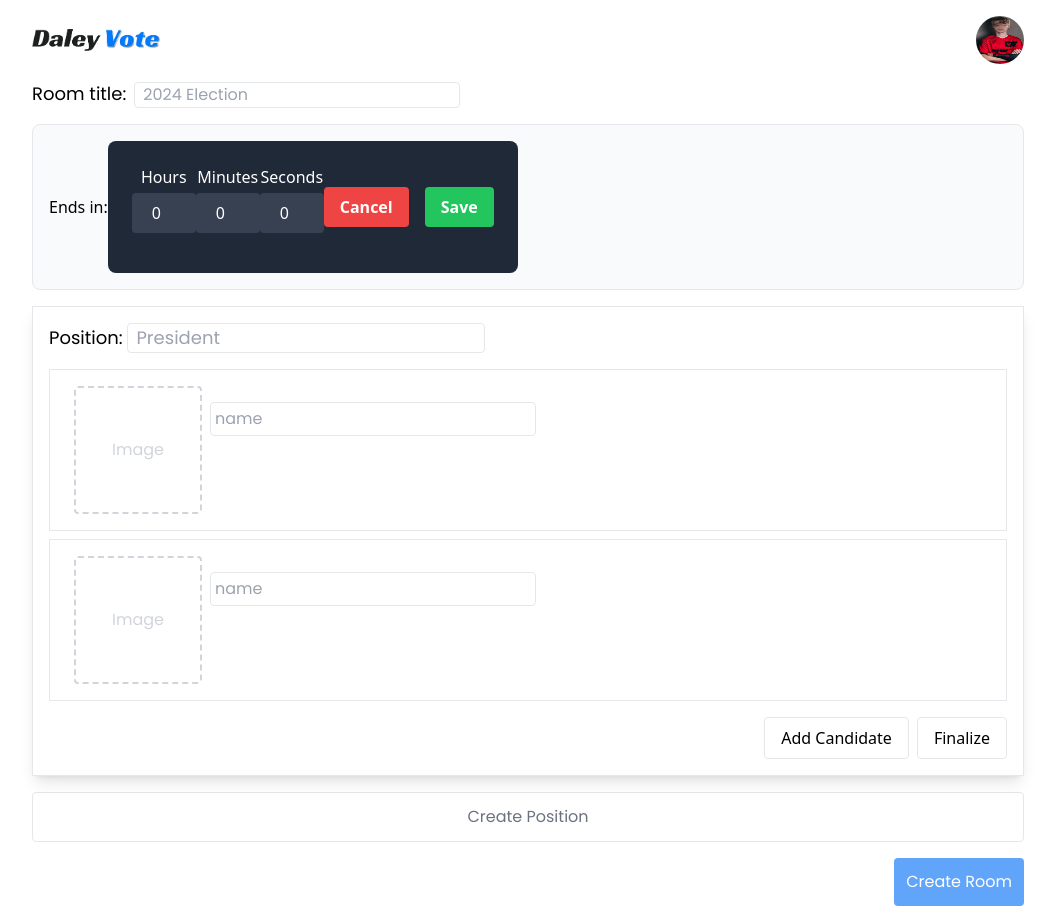
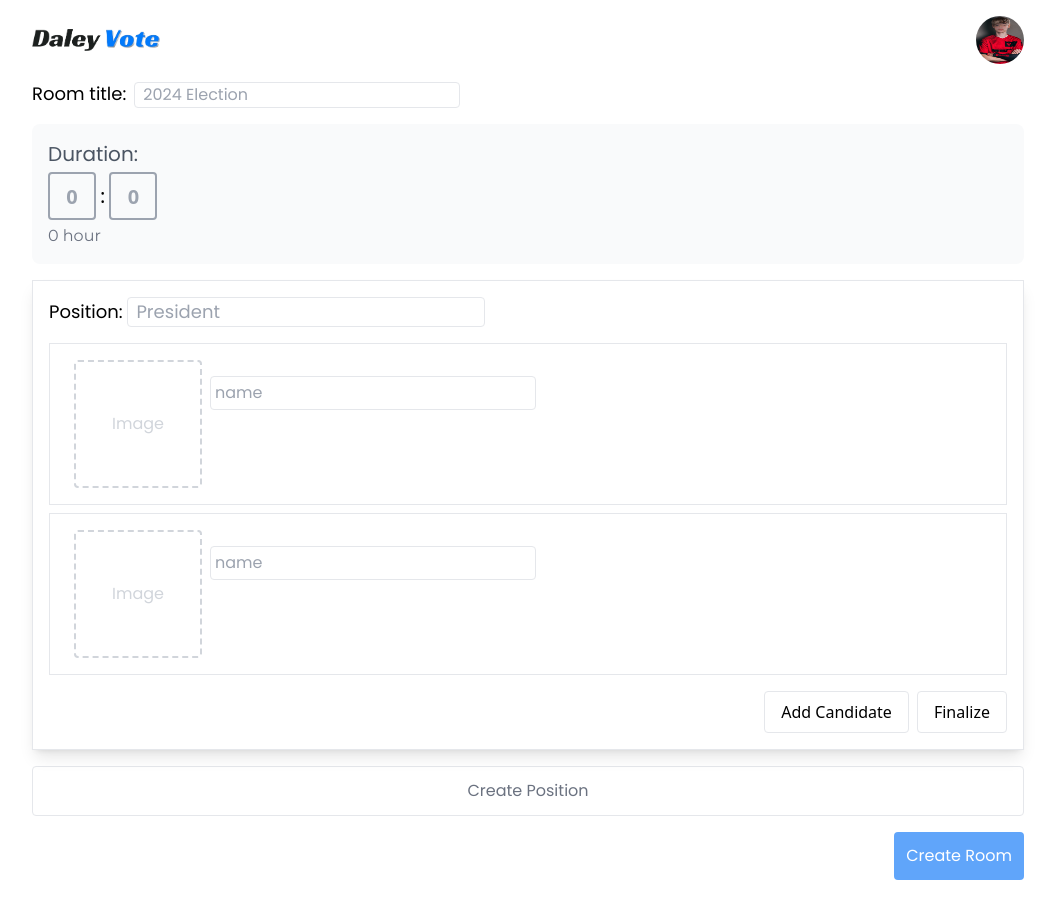
Before and after one commit to Dale0311/DaleyVote, a React (Vite) app in the folder client/: page /create in a window 1280 px wide. Shown: the whole page, without its empty margins (112-1167 px from the left). After the commit the page ends 896 px from the top, so only its background shows below. Built offline with nearby package versions, Linux system fonts and the light colour scheme.

Commit message:
duration init

```diff
--- a/client/src/components/Timepicker.tsx
+++ b/client/src/components/Timepicker.tsx
@@ -1,82 +1,78 @@
 import { useState } from 'react';
 
-const Timepicker = () => {
-  const [hours, setHours] = useState(0);
-  const [minutes, setMinutes] = useState(0);
-  const [seconds, setSeconds] = useState(0);
-
-  const handleSave = () => {
-    alert(
-      `Time set to: ${String(hours).padStart(2, '0')}:${String(
-        minutes
-      ).padStart(2, '0')}:${String(seconds).padStart(2, '0')}`
-    );
+type Prop = {
+  duration: { hour: number; minutes: number };
+  setDuration: React.Dispatch<
+    React.SetStateAction<{
+      hour: number;
+      minutes: number;
+    }>
+  >;
 };
 
-  const handleCancel = () => {
-    setHours(0);
-    setMinutes(0);
-    setSeconds(0);
+const Timepicker = ({ duration, setDuration }: Prop) => {
+  const handleChange = (e: React.ChangeEvent<HTMLInputElement>) => {
+    const { value, name } = e.target;
+
+    let val = value.replace(/^0+/, ''); // Remove leading zeros
+    //e.g: val = "01" or "0" -> "1" or ""
+    if (!val) {
+      setDuration((prev) => ({ ...prev, [name]: 0 }));
+      return;
+    } else {
+      const toNumVal = Number(val);
+      if (name === 'hour') {
+        if (toNumVal > 23 || toNumVal < 1) return;
+      } else {
+        if (toNumVal > 59 || toNumVal < 1) return;
+      }
+      setDuration((prev) => ({ ...prev, [name]: val }));
+    }
   };
 
   return (
-    <div className="bg-gray-800 p-6 rounded-lg text-white flex items-center">
-      <div className="flex flex-col items-center mb-4">
-        <label htmlFor="hours" className="mb-1">
-          Hours
-        </label>
+    <div className="bg-gray-50  rounded-lg text-white flex flex-col p-4 space-y-1">
+      <h1 className="text-gray-600 font-body text-xl">Duration:</h1>
+      <div className="flex items-center space-x-1 text-xl">
+        <div className="flex  text-gray-600  items-center">
           <input
-          id="hours"
             type="number"
-          min="0"
-          max="23"
-          value={hours}
-          onChange={(e) => setHours(Number(e.target.value))}
-          className="w-16 text-center p-2 rounded bg-gray-700 focus:outline-none"
+            min={0}
+            max={23}
+            value={duration.hour}
+            name="hour"
+            onChange={handleChange}
+            required
+            placeholder="hh"
+            className={`w-12 h-12 border-2  rounded bg-transparent outline-none text-center font-semibold border-gray-400 focus:border-gray-700 focus:text-gray-700 text-gray-400 transition spin-button-none `}
           />
         </div>
-      <div className="flex flex-col items-center mb-4">
-        <label htmlFor="minutes" className="mb-1">
-          Minutes
-        </label>
+        <span className="text-black">:</span>
+        <div className="flex  text-gray-600  items-center">
           <input
-          id="minutes"
             type="number"
-          min="0"
-          max="59"
-          value={minutes}
-          onChange={(e) => setMinutes(Number(e.target.value))}
-          className="w-16 text-center p-2 rounded bg-gray-700 focus:outline-none"
+            min={0}
+            max={59}
+            name="minutes"
+            value={duration.minutes}
+            onChange={handleChange}
+            placeholder="mm"
+            className={
+              'w-12 h-12 border-2  rounded bg-transparent outline-none text-center font-semibold border-gray-400 focus:border-gray-700 focus:text-gray-700 text-gray-400 transition spin-button-none'
+            }
           />
         </div>
-      <div className="flex flex-col items-center mb-4">
-        <label htmlFor="seconds" className="mb-1">
-          Seconds
-        </label>
-        <input
-          id="seconds"
-          type="number"
-          min="0"
-          max="59"
-          value={seconds}
-          onChange={(e) => setSeconds(Number(e.target.value))}
-          className="w-16 text-center p-2 rounded bg-gray-700 focus:outline-none"
-        />
       </div>
-      <div className="flex space-x-4 items-center">
-        <button
-          onClick={handleCancel}
-          className="bg-red-500 hover:bg-red-600 text-white font-semibold py-2 px-4 rounded"
-        >
-          Cancel
-        </button>
-        <button
-          onClick={handleSave}
-          className="bg-green-500 hover:bg-green-600 text-white font-semibold py-2 px-4 rounded"
-        >
-          Save
-        </button>
-      </div>
+      {/* To be fix */}
+      {duration.minutes > 0 ? (
+        <span className="font-head text-gray-500">{`${duration.hour}h ${
+          duration.minutes
+        }${duration.minutes > 1 ? 'mins' : 'min'} `}</span>
+      ) : (
+        <span className="font-head text-gray-500">{`${duration.hour} ${
+          duration.hour > 1 ? 'hours' : 'hour'
+        }`}</span>
+      )}
     </div>
   );
 };
--- a/client/src/index.css
+++ b/client/src/index.css
@@ -1,4 +1,13 @@
 @import url('https://fonts.googleapis.com/css2?family=Montserrat:ital,wght@0,100..900;1,100..900&family=Poppins:ital,wght@0,100;0,200;0,300;0,400;0,500;0,600;0,700;0,800;0,900;1,100;1,200;1,300;1,400;1,500;1,600;1,700;1,800;1,900&display=swap');
+
+.spin-button-none {
+  -moz-appearance: textfield;
+}
+.spin-button-none::-webkit-inner-spin-button,
+.spin-button-none::-webkit-outer-spin-button {
+  -webkit-appearance: none;
+}
+
 @tailwind base;
 @tailwind components;
 @tailwind utilities;
--- a/client/src/pages/CreateRoom.tsx
+++ b/client/src/pages/CreateRoom.tsx
@@ -14,7 +14,10 @@ const CreateRoom = () => {
 
   // TBA
   const [title, setTitle] = useState('');
-  const [dateEnd, setDateEnd] = useState('');
+  const [duration, setDuration] = useState<{ hour: number; minutes: number }>({
+    hour: 0,
+    minutes: 0,
+  });
 
   // creating component base on the state
   const toRenderDynamicPositionComponent = positions.map((pos, i) => (
@@ -37,22 +40,9 @@ const CreateRoom = () => {
         />
       </div>
       {/* date */}
-      <div className="p-4 border rounded-lg bg-gray-50 flex items-center">
-        <label htmlFor="dateEnd">Ends in:</label>
-        <Timepicker />
+      <div className="">
+        <Timepicker duration={duration} setDuration={setDuration} />
       </div>
-      {/* <div className="text-lg font-body space-x-2">
-        <label htmlFor="dateEnd">Ends in:</label>
-        <input
-          type="datetime-local"
-          name="dateEnd"
-          placeholder="2024 Election"
-          id="dateEnd"
-          className="border pl-2 rounded text-base"
-          value={title}
-          onChange={(e) => setTitle(e.target.value)}
-        />
-      </div> */}
       {/* Positions */}
       {toRenderDynamicPositionComponent}
 
```
Also changed, not shown: 1 other file (tests, documents, lock files or other folders). Lines whose indentation alone changed are shown as unchanged.
